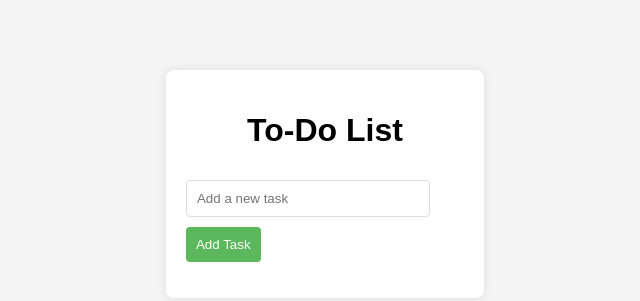
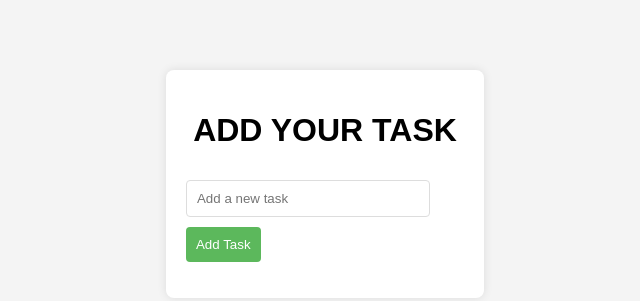
Before and after one commit to hiiarpit15/To-Do-List, a plain HTML site: page Index.html in a window 1280 px wide. Shown: the part 216-517 px from the top of the page, without its empty margins (315-955 px from the left). Drawn offline with Linux system fonts and the light colour scheme.

Commit message:
Added JavaScript functionality for to-do list

```diff
--- a/Index.html
+++ b/Index.html
@@ -8,10 +8,11 @@
 </head>
 <body>
     <div class="container">
-        <h1>To-Do List</h1>
+        <h1>ADD YOUR TASK</h1>
         <input type="text" id="new-task" placeholder="Add a new task">
         <button id="add-task">Add Task</button>
         <ul id="task-list"></ul>
     </div>
+    <script src="script.js"></script>
 </body>
 </html>
```
